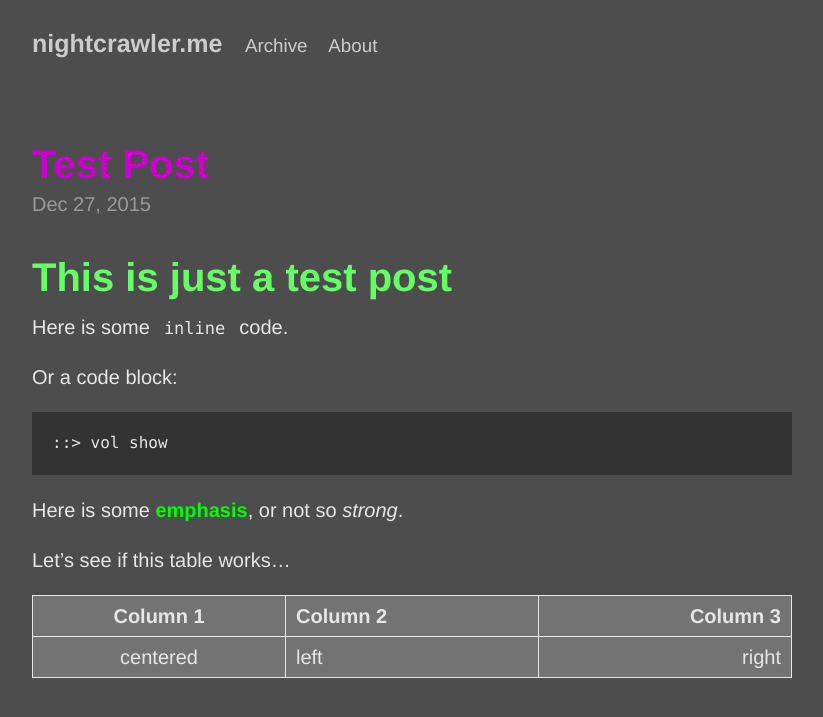
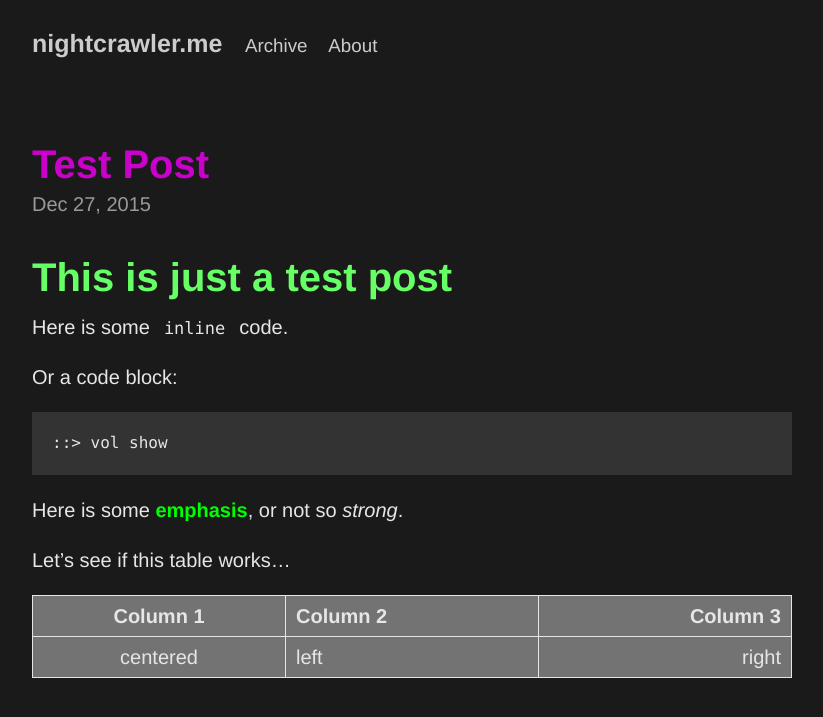
Before and after one commit to nightcrawler086/nightcrawler086.github.io, a Jekyll site: the page built from index.html, in a window 1280 px wide. Shown: the top 717 px of the page, without its empty margins (228-1051 px from the left). Built offline with Jekyll 4.4.1, drawn with Linux system fonts in a browser that asks for light colours.

Commit message:
changing background color

```diff
--- a/css/_settings.scss
+++ b/css/_settings.scss
@@ -15,7 +15,7 @@ $post-date-color:        #9a9a9a;
 
 
 $body-color:            #E6E6E6;
-$body-background-color: #4D4D4D;
+$body-background-color: #1A1A1A;
 
 $link-color:            #268bd2;
 
```
